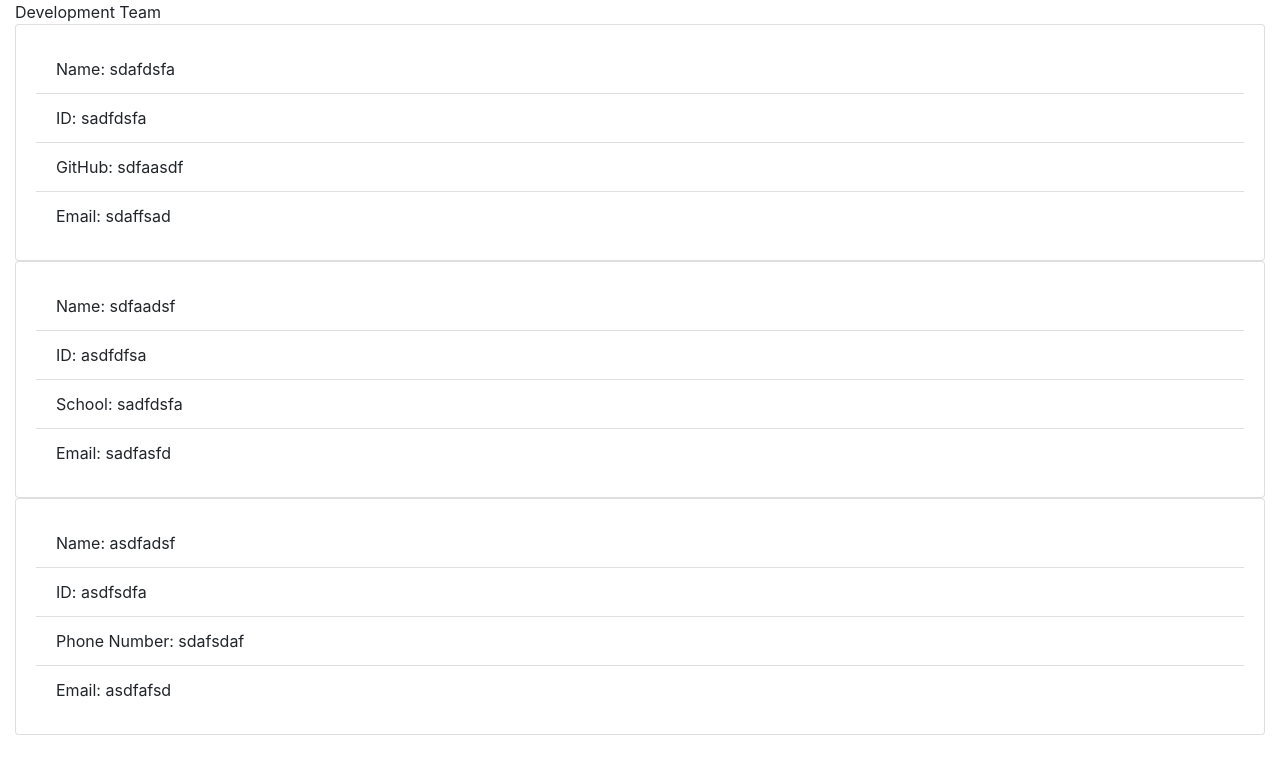
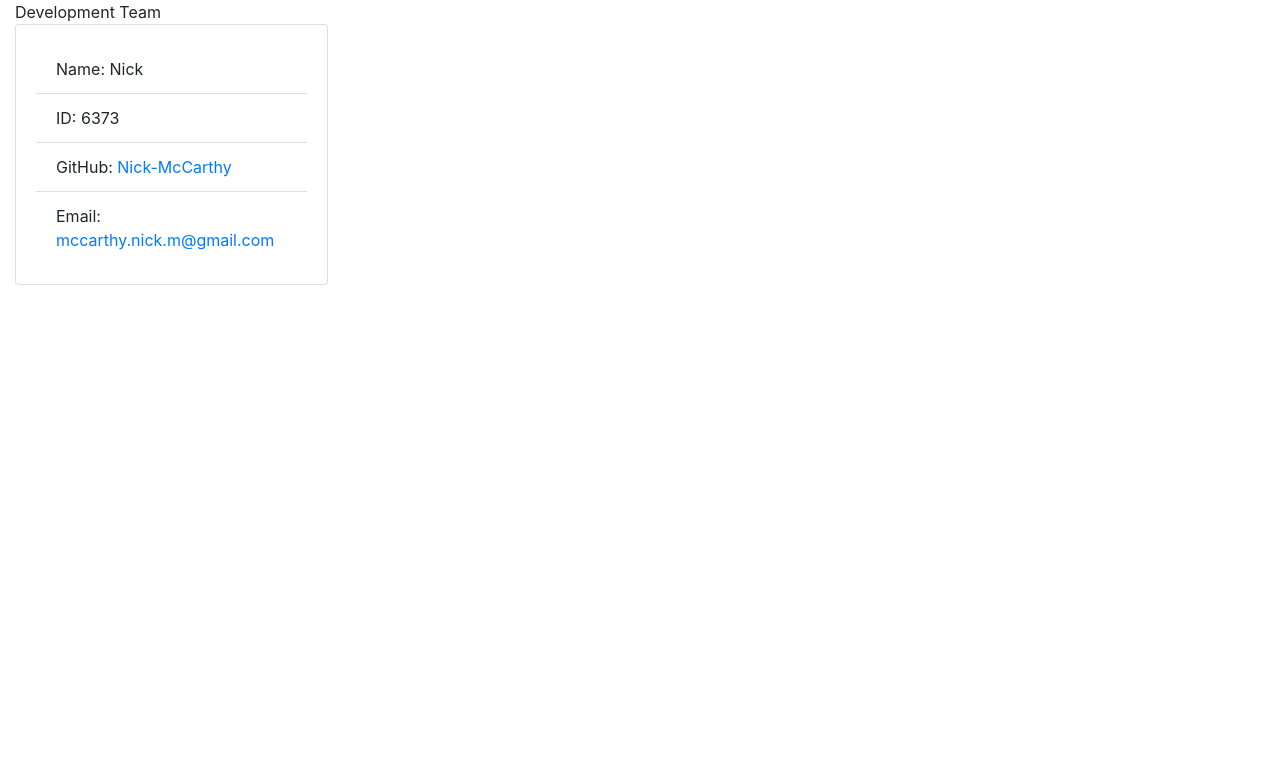
Before and after one commit to Nick-McCarthy/Team-Profile-Generator, a website: page index.html in a window 1280 px wide. Drawn offline with nearby package versions, Linux system fonts and the light colour scheme.

Commit message:
email and github links made

```diff
--- a/index.html
+++ b/index.html
@@ -12,33 +12,13 @@
     <header>Development Team</header>
     <div class = "col-12">
         <div class="row" id="employeeRow">
-                <div class="card" style="width: 100%">
+                <div class="card" style="width: 25%">
                     <div class="card-body">
                         <ul class="devMember list-group list-group-flush">
-                            <li class="list-group-item">Name: sdafdsfa</li>
-                            <li class="list-group-item">ID: sadfdsfa</li>
-                            <li class="list-group-item">GitHub: sdfaasdf</li>
-                            <li class="list-group-item">Email: sdaffsad</li>
-                        </ul>
-                    </div>
-                </div>
-                <div class="card" style="width: 100%">
-                    <div class="card-body">
-                        <ul class="devMember list-group list-group-flush">
-                            <li class="list-group-item">Name: sdfaadsf</li>
-                            <li class="list-group-item">ID: asdfdfsa</li>
-                            <li class="list-group-item">School: sadfdsfa</li>
-                            <li class="list-group-item">Email: sadfasfd</li>
-                        </ul>
-                    </div>
-                </div>
-                <div class="card" style="width: 100%">
-                    <div class="card-body">
-                        <ul class="devMember list-group list-group-flush">
-                            <li class="list-group-item">Name: asdfadsf</li>
-                            <li class="list-group-item">ID: asdfsdfa</li>
-                            <li class="list-group-item">Phone Number: sdafsdaf</li>
-                            <li class="list-group-item">Email: asdfafsd</li>
+                            <li class="list-group-item">Name: Nick</li>
+                            <li class="list-group-item">ID: 6373</li>
+                            <li class="list-group-item">GitHub: <a href="https://github.com/Nick-McCarthy">Nick-McCarthy</a></li>
+                            <li class="list-group-item">Email: <a href="mailto:mccarthy.nick.m@gmail.com">mccarthy.nick.m@gmail.com</a></li>
                         </ul>
                     </div>
                 </div>
```
Also changed, not shown: index.js (+5 -5 lines).
